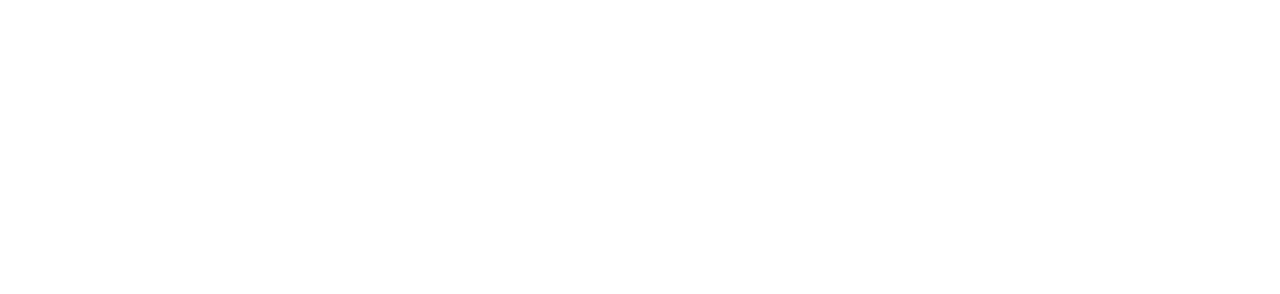
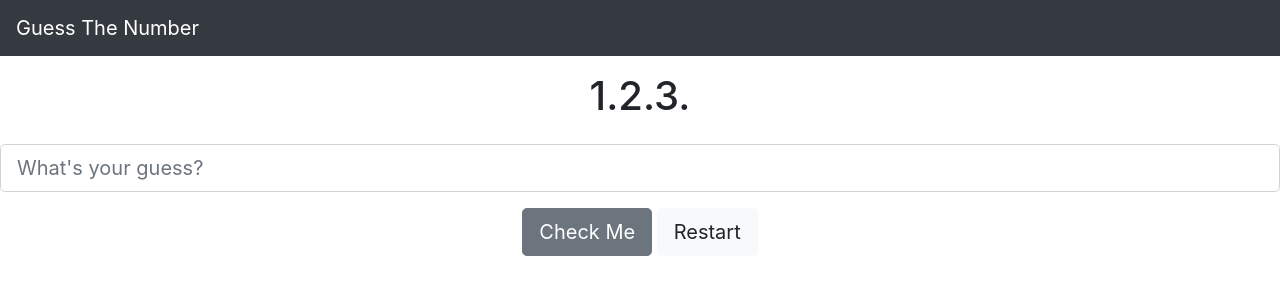
Before and after one commit to mohammad-taheri1/devempower-api, a plain HTML site: page index.html in a window 1280 px wide. Drawn offline with nearby package versions, Linux system fonts and the light colour scheme.

Commit message:
structure

```diff
--- a/index.html
+++ b/index.html
@@ -1,12 +1,27 @@
+
 <!DOCTYPE html>
-<html lang="en">
+<html>
 <head>
-    <meta charset="UTF-8">
-    <meta http-equiv="X-UA-Compatible" content="IE=edge">
-    <meta name="viewport" content="width=device-width, initial-scale=1.0">
-    <title>Document</title>
+    <title>Guess The Number</title>
+    <link rel="stylesheet" href="https://stackpath.bootstrapcdn.com/bootstrap/4.3.1/css/bootstrap.min.css" integrity="sha384-ggOyR0iXCbMQv3Xipma34MD+dH/1fQ784/j6cY/iJTQUOhcWr7x9JvoRxT2MZw1T" crossorigin="anonymous">
+    <link rel="stylesheet" type="text/css" href="style.css">
+    <script src="script.js"></script>
 </head>
-<body>
-
+<body class="text-center">
+    <nav class="navbar navbar-dark bg-dark">
+        <a class="navbar-brand" href="#">Guess The Number</a>
+    </nav>
+    <main>
+        <h1 class="banner p-3">1.2.3.</h1>
+        <div class="form-group ">
+            <input id="number-guess" class="form-control form-control-lg" type="number" placeholder="What's your guess?">
+        </div>
+        <div id="result">
+        </div>
+        <button type="button" id="number-submit" class="btn btn-lg btn-secondary">Check Me</button>
+        <button type="button" id="restart-game" class="btn btn-lg btn-light">Restart</button>
+        <div id="history">
+        </div>
+    </main>
 </body>
 </html>
```
Also changed, not shown: script.js (added), style.css (added).
